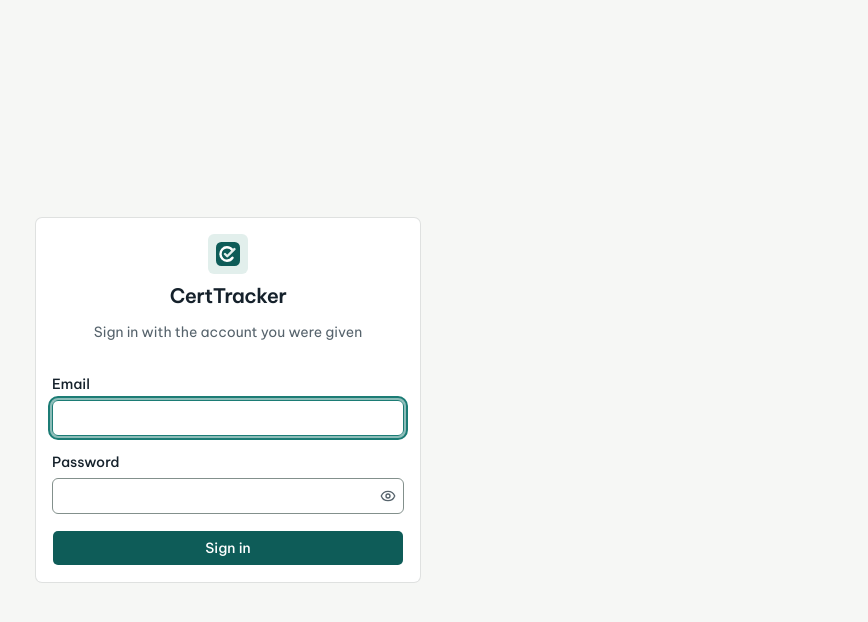
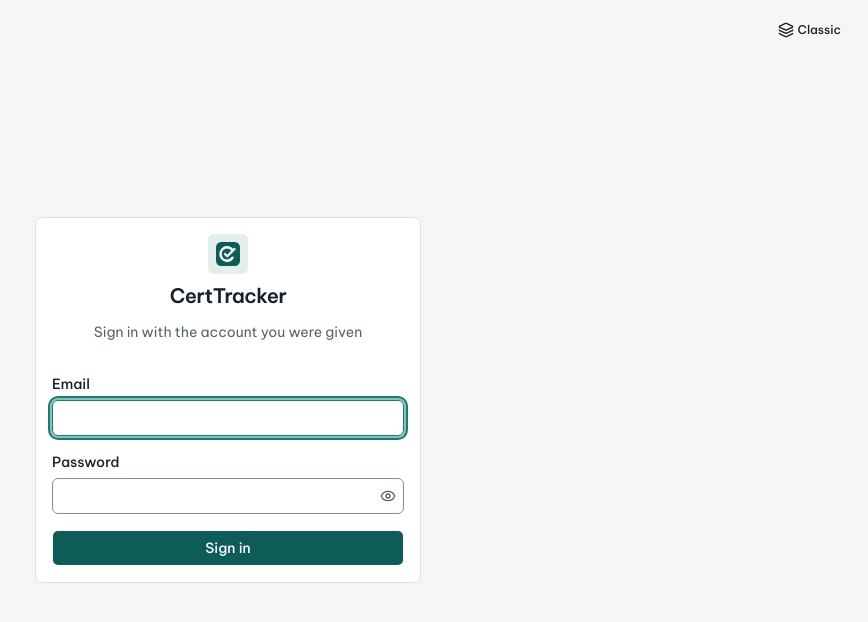
Before and after one commit to DuongHung1712/CertTracker, a Next.js app: page /login in a window 1280 px wide. Shown: the top 622 px of the page, without its empty margins (412-1280 px from the left). Built offline with nearby package versions, Linux system fonts and the light colour scheme.

Commit message:
feat(login): mount StyleToggle on login screen for instant theme preview

```diff
--- a/src/app/(auth)/login/page.tsx
+++ b/src/app/(auth)/login/page.tsx
@@ -2,12 +2,16 @@ import { Card, CardContent, CardDescription, CardHeader, CardTitle } from "@/com
 import { Logo } from "@/components/app-shell/logo";
 import { safeNextPath } from "@/lib/safe-next-path";
 import { LoginForm } from "@/features/auth/components/login-form";
+import { StyleToggle } from "@/components/app-shell/style-toggle";
 
 export default async function LoginPage({ searchParams }: { searchParams: Promise<{ passwordSet?: string; next?: string }> }) {
   const { passwordSet, next } = await searchParams;
 
   return (
-    <main className="flex min-h-screen items-center justify-center bg-background p-4 sm:p-6">
+    <main className="relative flex min-h-screen items-center justify-center bg-background p-4 sm:p-6">
+      <div className="absolute top-4 right-4">
+        <StyleToggle />
+      </div>
       <Card className="w-full max-w-sm border-border bg-card">
         <CardHeader className="flex flex-col items-center space-y-2 text-center pb-4">
           <div className="flex size-10 items-center justify-center rounded-lg bg-accent text-accent-foreground mb-1">
```
